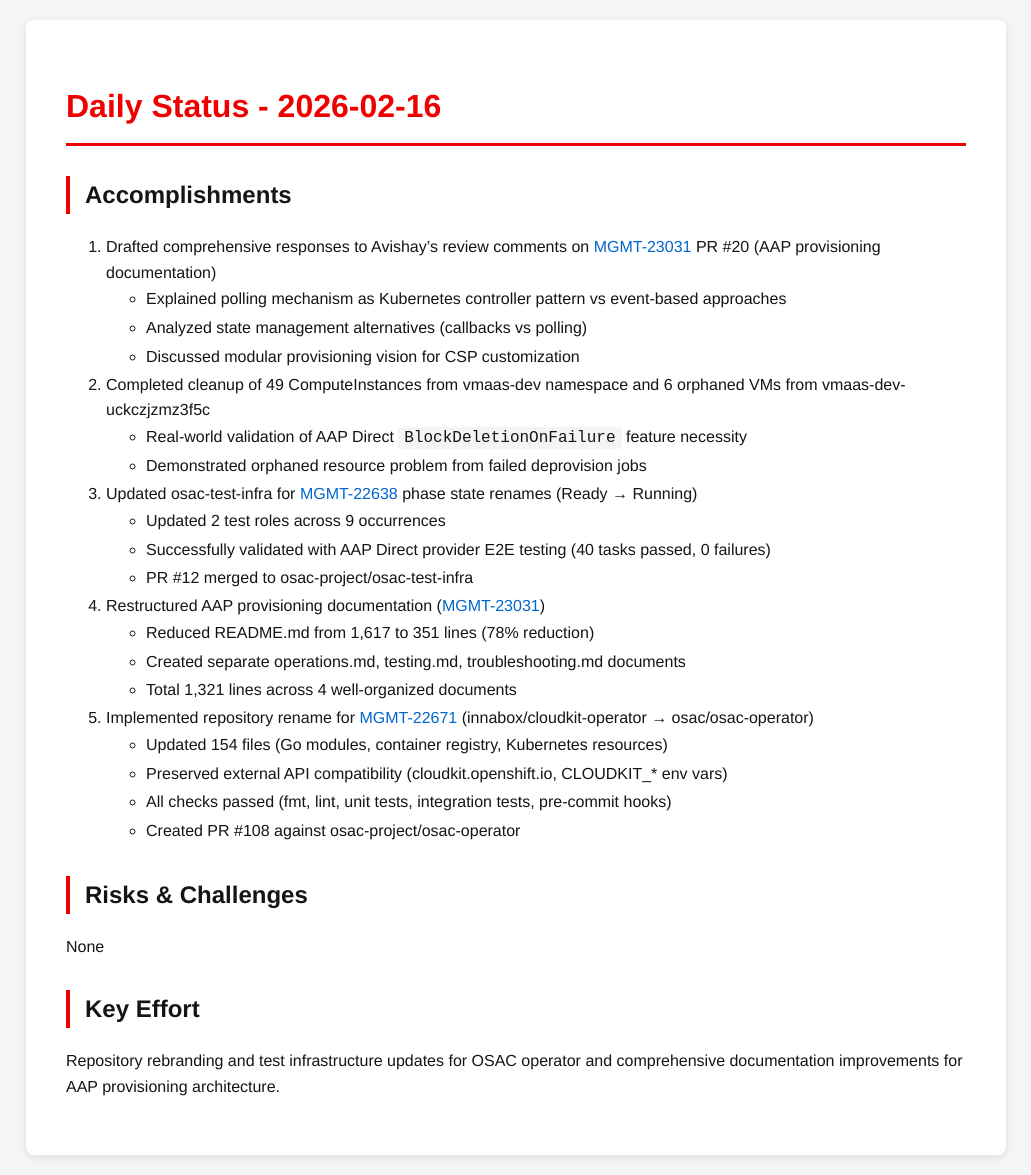
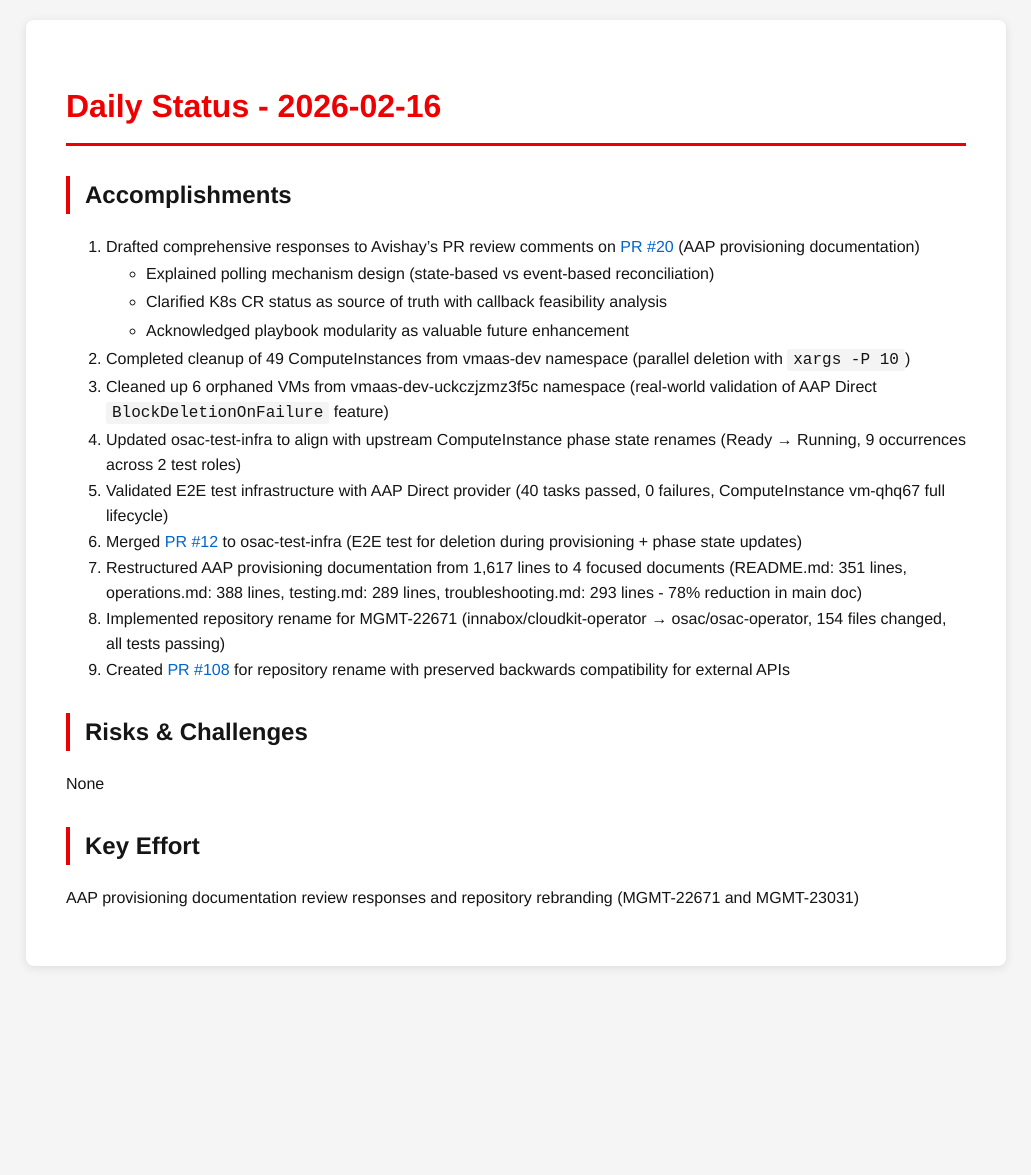
Before and after one commit to tzvatot/daily-status, a Jekyll site: the page built from 2026-02-16.md, in a window 1280 px wide. Shown: the whole page, without its empty margins (124-1155 px from the left). Built offline with Jekyll 4.4.1, drawn with Linux system fonts in a browser that asks for light colours; after the commit the page ends 986 px from its top, so only the background shows below that.

Commit message:
Daily status update - 2026-02-16

```diff
--- a/2026-02-16.md
+++ b/2026-02-16.md
@@ -8,30 +8,18 @@
 
 ## Accomplishments
 
-1. Drafted comprehensive responses to Avishay's review comments on [MGMT-23031](https://issues.redhat.com/browse/MGMT-23031) PR #20 (AAP provisioning documentation)
-   - Explained polling mechanism as Kubernetes controller pattern vs event-based approaches
-   - Analyzed state management alternatives (callbacks vs polling)
-   - Discussed modular provisioning vision for CSP customization
-
-2. Completed cleanup of 49 ComputeInstances from vmaas-dev namespace and 6 orphaned VMs from vmaas-dev-uckczjzmz3f5c
-   - Real-world validation of AAP Direct `BlockDeletionOnFailure` feature necessity
-   - Demonstrated orphaned resource problem from failed deprovision jobs
-
-3. Updated osac-test-infra for [MGMT-22638](https://issues.redhat.com/browse/MGMT-22638) phase state renames (Ready → Running)
-   - Updated 2 test roles across 9 occurrences
-   - Successfully validated with AAP Direct provider E2E testing (40 tasks passed, 0 failures)
-   - PR #12 merged to osac-project/osac-test-infra
-
-4. Restructured AAP provisioning documentation ([MGMT-23031](https://issues.redhat.com/browse/MGMT-23031))
-   - Reduced README.md from 1,617 to 351 lines (78% reduction)
-   - Created separate operations.md, testing.md, troubleshooting.md documents
-   - Total 1,321 lines across 4 well-organized documents
-
-5. Implemented repository rename for [MGMT-22671](https://issues.redhat.com/browse/MGMT-22671) (innabox/cloudkit-operator → osac/osac-operator)
-   - Updated 154 files (Go modules, container registry, Kubernetes resources)
-   - Preserved external API compatibility (cloudkit.openshift.io, CLOUDKIT_* env vars)
-   - All checks passed (fmt, lint, unit tests, integration tests, pre-commit hooks)
-   - Created PR #108 against osac-project/osac-operator
+1. Drafted comprehensive responses to Avishay's PR review comments on [PR #20](https://github.com/osac-project/docs/pull/20) (AAP provisioning documentation)
+   - Explained polling mechanism design (state-based vs event-based reconciliation)
+   - Clarified K8s CR status as source of truth with callback feasibility analysis
+   - Acknowledged playbook modularity as valuable future enhancement
+2. Completed cleanup of 49 ComputeInstances from vmaas-dev namespace (parallel deletion with `xargs -P 10`)
+3. Cleaned up 6 orphaned VMs from vmaas-dev-uckczjzmz3f5c namespace (real-world validation of AAP Direct `BlockDeletionOnFailure` feature)
+4. Updated osac-test-infra to align with upstream ComputeInstance phase state renames (Ready → Running, 9 occurrences across 2 test roles)
+5. Validated E2E test infrastructure with AAP Direct provider (40 tasks passed, 0 failures, ComputeInstance vm-qhq67 full lifecycle)
+6. Merged [PR #12](https://github.com/osac-project/osac-test-infra/pull/12) to osac-test-infra (E2E test for deletion during provisioning + phase state updates)
+7. Restructured AAP provisioning documentation from 1,617 lines to 4 focused documents (README.md: 351 lines, operations.md: 388 lines, testing.md: 289 lines, troubleshooting.md: 293 lines - 78% reduction in main doc)
+8. Implemented repository rename for MGMT-22671 (innabox/cloudkit-operator → osac/osac-operator, 154 files changed, all tests passing)
+9. Created [PR #108](https://github.com/osac-project/osac-operator/pull/108) for repository rename with preserved backwards compatibility for external APIs
 
 ## Risks & Challenges
 
@@ -39,4 +27,4 @@
 
 ## Key Effort
 
-Repository rebranding and test infrastructure updates for OSAC operator and comprehensive documentation improvements for AAP provisioning architecture.
+AAP provisioning documentation review responses and repository rebranding (MGMT-22671 and MGMT-23031)
```
